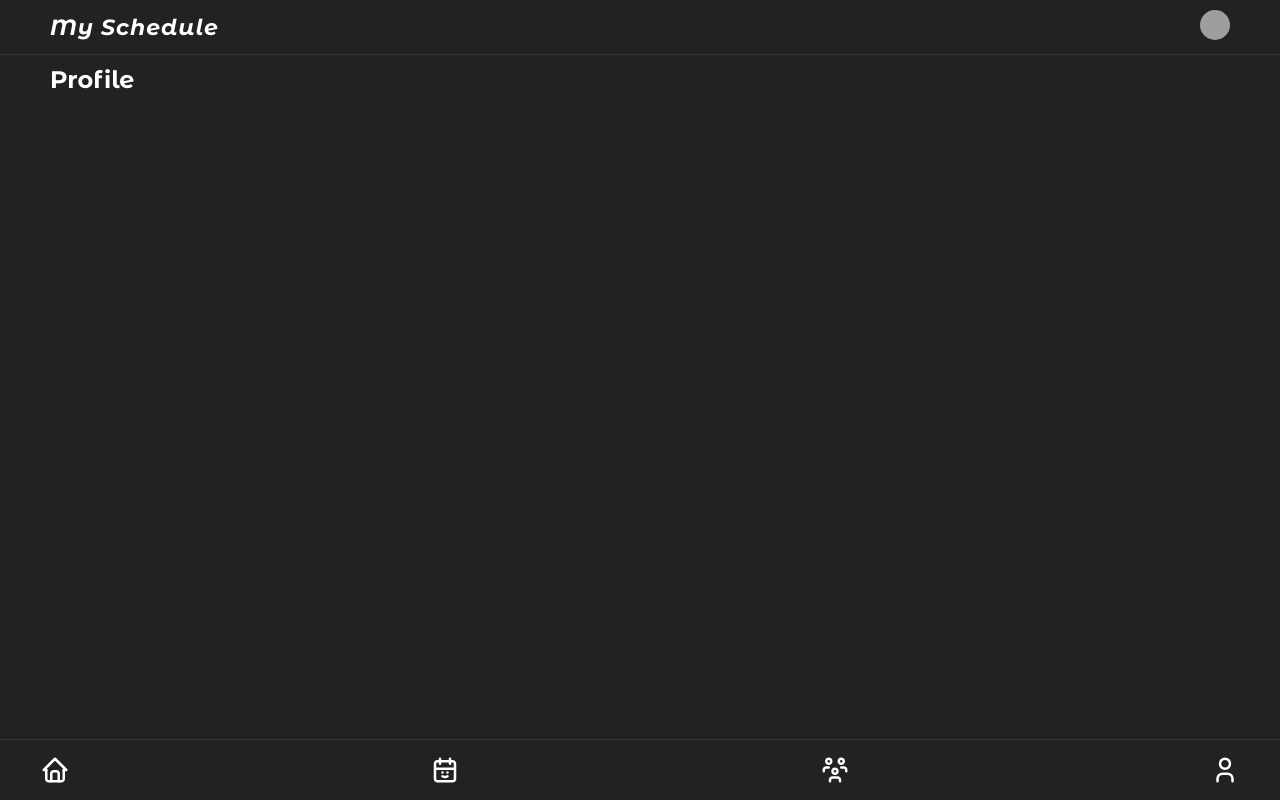
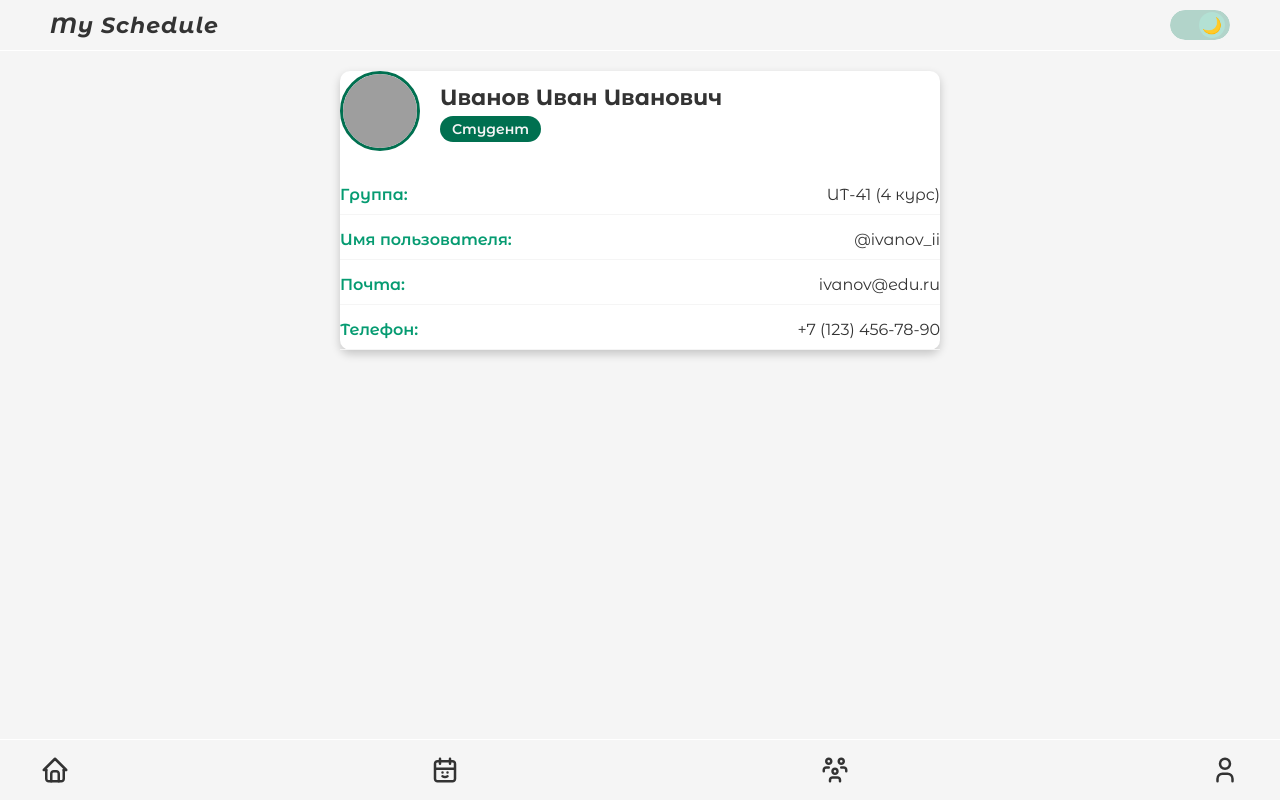
Before and after one commit to Samur000/schedule, a Next.js app: page /profile in a window 1280 px wide. Built offline with nearby package versions, Linux system fonts and the light colour scheme; grey boxes are pictures that could not be loaded.

Commit message:
add dark theme

```diff
--- a/src/app/components/CheduleComponent.jsx
+++ /dev/null
@@ -1,5 +0,0 @@
-// export default function CheduleComponent() {
-// 	return (
-
-// 	)
-// }
--- /dev/null
+++ b/src/app/components/Header/index.jsx
@@ -0,0 +1,24 @@
+export default function Header({ toggleTheme, isDarkTheme }) {
+	return (
+		<>
+			<header>
+				<div className="container">
+					<div className="logo">My Schedule</div>
+					<button
+						onClick={toggleTheme}
+						className={`theme-toggle ${isDarkTheme ? 'dark' : 'light'}`}
+						aria-label="Toggle theme"
+					>
+						<span className="toggle-track">
+							<span className="toggle-thumb" />
+						</span>
+						<span className="toggle-icons">
+							<span className="sun-icon">🌞</span>
+							<span className="moon-icon">🌙</span>
+						</span>
+					</button>
+				</div>
+			</header>
+		</>
+	);
+}
--- a/src/app/components/Heder.jsx
+++ /dev/null
@@ -1,10 +0,0 @@
-export default function Heder() {
-	return (
-		<header>
-			<div className="container">
-				<div className="logo">My Schedule</div>
-				<div className="avatar"><img src="https://dthezntil550i.cloudfront.net/kg/latest/kg1802132010216500004834729/1280_960/557d644f-12f3-49e1-bb66-23c16400540d.png" alt="" /></div>
-			</div>
-		</header>
-	)
-}
--- a/src/app/globals.css
+++ b/src/app/globals.css
@@ -4,9 +4,9 @@
 :root {
 	--primary: #222222;
 	--primary2: #363636;
-	--accent: #007b58;
-	--accent2: #00d498;
-	--text: #fff;
+	--accent: #007050;
+	--accent2: #059b71;
+	--text: #ededed;
 }
 
 * {
@@ -189,9 +189,7 @@ footer path {
 	justify-content: center;
 }
 
-.class-item.active .class-order {
-	color: var(--primary);
-}
+
 
 .class-info {
 	flex: 1;
@@ -203,6 +201,10 @@ footer path {
 	color: var(--text);
 }
 
+.class-item.active .class-order {
+	color: var(--primary);
+}
+
 .class-item.active .class-subject {
 	color: var(--primary);
 }
@@ -212,7 +214,7 @@ footer path {
 	justify-content: space-between;
 	color: var(--accent2);
 	font-size: 14px;
-	font-weight: 400;
+	font-weight: 500;
 }
 
 .class-item.active .class-details {
@@ -238,3 +240,178 @@ footer path {
 		font-size: 16px;
 	}
 }
+
+/* Profile */
+.profile {
+	background-color: var(--primary2);
+	border-radius: 10px;
+	max-width: 600px;
+	margin: 10px auto;
+	box-shadow: 0 4px 10px rgba(0, 0, 0, 0.2);
+}
+
+.profile-header {
+	display: flex;
+	align-items: center;
+	gap: 20px;
+	margin-bottom: 30px;
+}
+
+.profile-avatar img {
+	width: 80px;
+	height: 80px;
+	border-radius: 50%;
+	object-fit: cover;
+	border: 3px solid var(--accent);
+}
+
+.profile-info h2 {
+	font-size: 22px;
+	margin-bottom: 5px;
+	color: var(--text);
+}
+
+.profile-status {
+	background-color: var(--accent);
+	color: var(--primary);
+	padding: 4px 12px;
+	border-radius: 20px;
+	font-size: 14px;
+	font-weight: 600;
+	display: inline-block;
+}
+
+.profile-details {
+	display: flex;
+	flex-direction: column;
+	gap: 15px;
+	margin-bottom: 30px;
+}
+
+.profile-row {
+	display: flex;
+	justify-content: space-between;
+	padding-bottom: 10px;
+	border-bottom: 1px solid var(--primary);
+}
+
+.profile-label {
+	font-weight: 600;
+	color: var(--accent2);
+}
+
+.profile-value {
+	color: var(--text);
+}
+
+/* Dark theme styles */
+body.dark {
+	--primary: #222222;
+	--primary2: #363636;
+	--text: #ededed;
+}
+
+body:not(.dark) {
+	--primary: #f5f5f5;
+	--primary2: #ffffff;
+	--accent: #007050;
+	--accent2: #059b71;
+	--text: #333333;
+}
+
+@media (max-width: 500px) {
+	.profile {
+		padding: 15px;
+	}
+
+	.profile-header {
+		flex-direction: column;
+		text-align: center;
+	}
+
+	.profile-row {
+		flex-direction: column;
+		gap: 5px;
+	}
+}
+
+
+/* Стили для переключателя темы */
+.theme-toggle {
+	position: relative;
+	width: 60px;
+	height: 30px;
+	border: none;
+	border-radius: 15px;
+	background: var(--primary2);
+	cursor: pointer;
+	padding: 0;
+	overflow: hidden;
+	transition: all 0.3s ease;
+}
+
+.toggle-track {
+	position: absolute;
+	top: 0;
+	left: 0;
+	right: 0;
+	bottom: 0;
+	border-radius: 15px;
+	background: var(--accent);
+	opacity: 0.3;
+	transition: opacity 0.3s ease;
+}
+
+.theme-toggle:hover .toggle-track {
+	opacity: 0.5;
+}
+
+.toggle-thumb {
+	position: absolute;
+	top: 2px;
+	left: 6px;
+	width: 26px;
+	height: 26px;
+	border-radius: 50%;
+	background: var(--accent2);
+	transform: translateX(0);
+	transition: transform 0.3s ease, background 0.3s ease;
+}
+
+.theme-toggle.dark .toggle-thumb {
+	transform: translateX(30px);
+	left: -1px;
+}
+
+.toggle-icons {
+	position: relative;
+	display: flex;
+	justify-content: space-between;
+	align-items: center;
+	width: 100%;
+	height: 100%;
+	padding: 0 8px;
+	pointer-events: none;
+}
+
+.sun-icon,
+.moon-icon {
+	font-size: 16px;
+	transition: opacity 0.3s ease;
+}
+
+.sun-icon {
+	opacity: 1;
+}
+
+.moon-icon {
+	opacity: 0;
+}
+
+.theme-toggle.dark .sun-icon {
+	opacity: 0;
+}
+
+.theme-toggle.dark .moon-icon {
+	opacity: 1;
+}
--- a/src/app/layout.js
+++ b/src/app/layout.js
@@ -1,33 +1,34 @@
-import { Geist, Geist_Mono } from "next/font/google";
-import "./globals.css";
-import Header from './components/Heder'
-import Footer from "./components/Footer";
+"use client";
 
-const geistSans = Geist({
-	variable: "--font-geist-sans",
-	subsets: ["latin"],
-});
-
-const geistMono = Geist_Mono({
-	variable: "--font-geist-mono",
-	subsets: ["latin"],
-});
-
-export const metadata = {
-	title: "Create Next App",
-	description: "Generated by create next app",
-};
+import { useEffect, useState } from 'react';
+import Header from './components/Header';
+import Footer from './components/Footer';
+import './globals.css';
 
 export default function RootLayout({ children }) {
+	const [isDarkTheme, setIsDarkTheme] = useState(true);
+
+	useEffect(() => {
+		const savedTheme = localStorage.getItem('theme');
+		if (savedTheme) {
+			setIsDarkTheme(savedTheme === 'dark');
+			document.body.classList.toggle('dark', savedTheme === 'dark');
+		}
+	}, []);
+
+	const toggleTheme = () => {
+		const newTheme = !isDarkTheme;
+		setIsDarkTheme(newTheme);
+		localStorage.setItem('theme', newTheme ? 'dark' : 'light');
+		document.body.classList.toggle('dark', newTheme);
+	};
+
 	return (
-		<html lang="en">
-			<body
-				className={`${geistSans.variable} ${geistMono.variable} antialiased`}
-			>
-				<Header />
+		<html lang="ru" className={isDarkTheme ? 'dark' : ''}>
+			<body>
+				<Header toggleTheme={toggleTheme} isDarkTheme={isDarkTheme} />
 				{children}
 				<Footer />
-
 			</body>
 		</html>
 	);
--- a/src/app/profile/page.jsx
+++ b/src/app/profile/page.jsx
@@ -1,7 +1,51 @@
-export default function About() {
-	return (
-		<div className="container">
-			<h2>Profile</h2>
-		</div>
-	)
+"use client"; // Важно добавить эту директиву для использования хуков
+
+import { useState } from 'react'; // Добавляем импорт useState
+
+export default function Profile() {
+  const [profile] = useState({
+    name: "Иванов Иван Иванович",
+    avatar: "https://dthezntil550i.cloudfront.net/kg/latest/kg1802132010216500004834729/1280_960/557d644f-12f3-49e1-bb66-23c16400540d.png",
+    group: "ИТ-41",
+    course: 4,
+    email: "ivanov@edu.ru",
+    phone: "+7 (123) 456-78-90",
+    username: "ivanov_ii",
+    status: "Студент"
+  });
+
+  return (
+    <div className="container">
+      <div className="profile">
+        <div className="profile-header">
+          <div className="profile-avatar">
+            <img src={profile.avatar} alt="Аватар" />
+          </div>
+          <div className="profile-info">
+            <h2>{profile.name}</h2>
+            <div className="profile-status">{profile.status}</div>
+          </div>
+        </div>
+
+        <div className="profile-details">
+          <div className="profile-row">
+            <span className="profile-label">Группа:</span>
+            <span className="profile-value">{profile.group} ({profile.course} курс)</span>
+          </div>
+          <div className="profile-row">
+            <span className="profile-label">Имя пользователя:</span>
+            <span className="profile-value">@{profile.username}</span>
+          </div>
+          <div className="profile-row">
+            <span className="profile-label">Почта:</span>
+            <span className="profile-value">{profile.email}</span>
+          </div>
+          <div className="profile-row">
+            <span className="profile-label">Телефон:</span>
+            <span className="profile-value">{profile.phone}</span>
+          </div>
+        </div>
+      </div>
+    </div>
+  );
 }
```
Also changed, not shown: src/app/dark-theme.css (added, +68 -0 lines), src/app/components/Footer/index.jsx (renamed from src/app/components/Footer.jsx).
